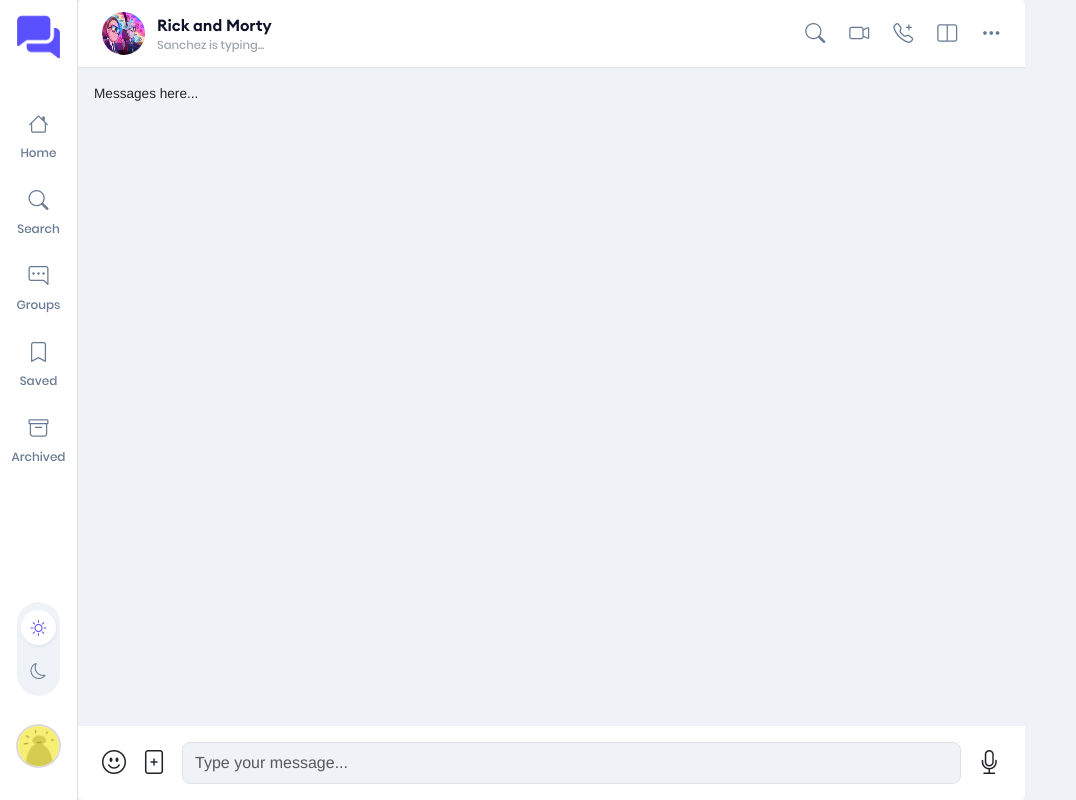
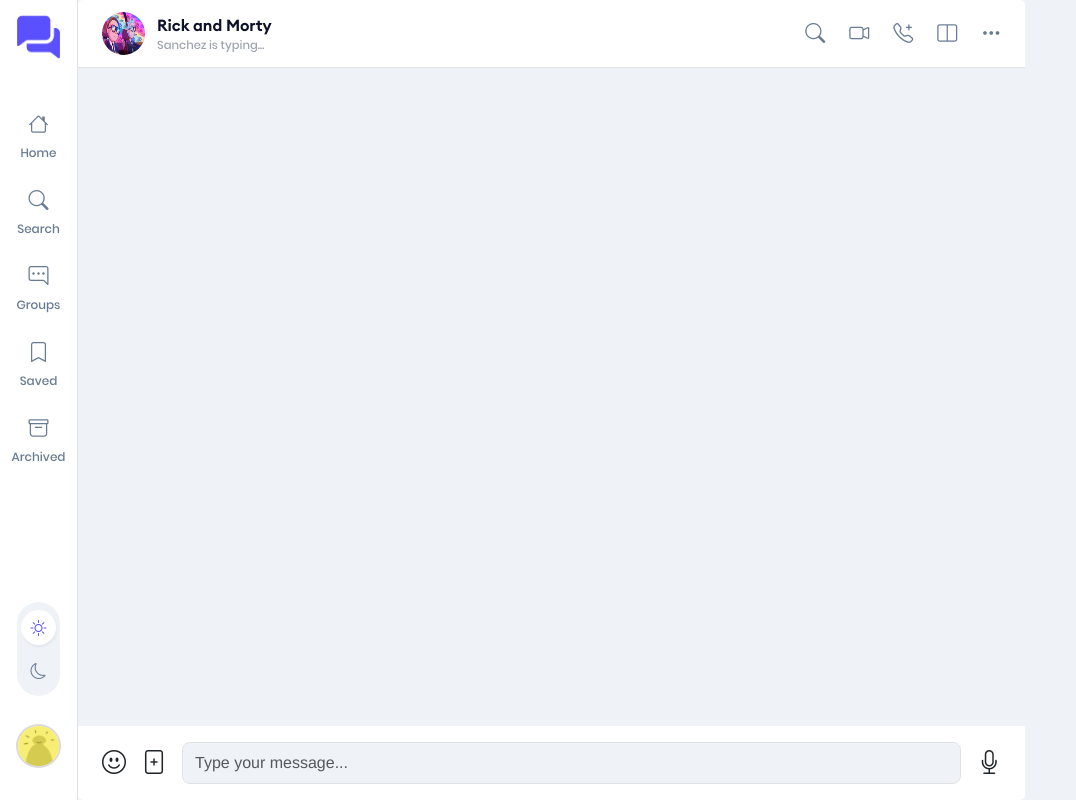
Before and after one commit to axelthereal/async-chat-room, a Vue app in the folder client/: page /chat in a window 1280 px wide. Shown: the whole page, without its empty margins (0-1076 px from the left). Built offline with nearby package versions, Linux system fonts and the light colour scheme.

Commit message:
Added msg item component

```diff
--- a/client/src/components/ChatBox.vue
+++ b/client/src/components/ChatBox.vue
@@ -22,7 +22,9 @@
         <!-- Message-Box-Header -->
 
         <!-- Message Chat Content -->
-        <div class="card-body border-0"> Messages here...</div>
+        <div class="card-body chat-content border-0 p-3">
+          <MessageItem />
+        </div>
         <!-- */Message-Chat-Content -->
 
         <!-- Message Box Form -->
@@ -44,9 +46,14 @@
 
 
 <script>
+import MessageItem from './MessageItem.vue';
+
  export default {
-     name: "ChatBox"
- }
+    name: "ChatBox",
+    components: {
+        MessageItem
+    }
+}
 </script>
 
 
@@ -68,4 +75,13 @@
   #chatBoxVue .bi:hover{
      color: var(--tc-active) !important;
   }
+  #chatBoxVue .chat-content{
+       overflow-y: scroll !important;
+  }
+  #chatBoxVue .chat-content::-webkit-scrollbar {
+    display: none !important;
+  }
+  #chatBoxVue .chat-content{
+  -ms-overflow-style: none !important;
+  }
 </style>
--- /dev/null
+++ b/client/src/components/MessageItem.vue
@@ -0,0 +1,22 @@
+<template>
+    <div class="msgitem">
+        <div class="msg-image">
+
+        </div>
+        <div class="msg-content">
+          <div class="msg-info">
+
+          </div>
+          <div class="msg-texts-bx">
+
+          </div>
+        </div>
+    </div>
+</template>
+
+
+<script>
+export default {
+      name: "MessageItem"
+}
+</script>
```
